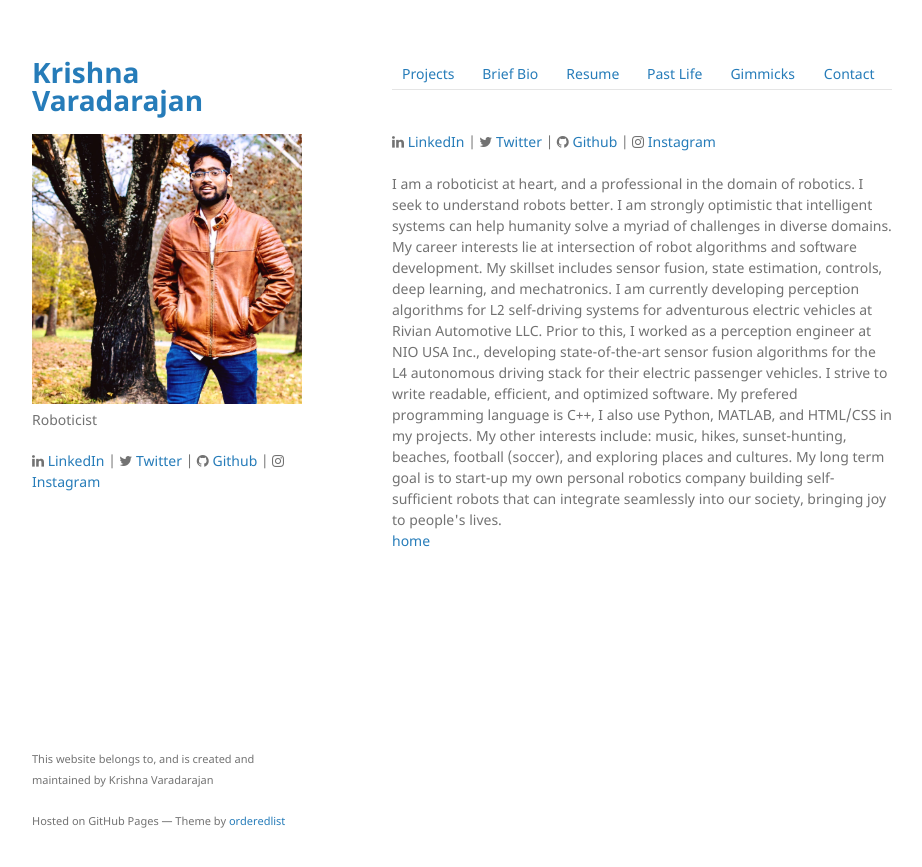
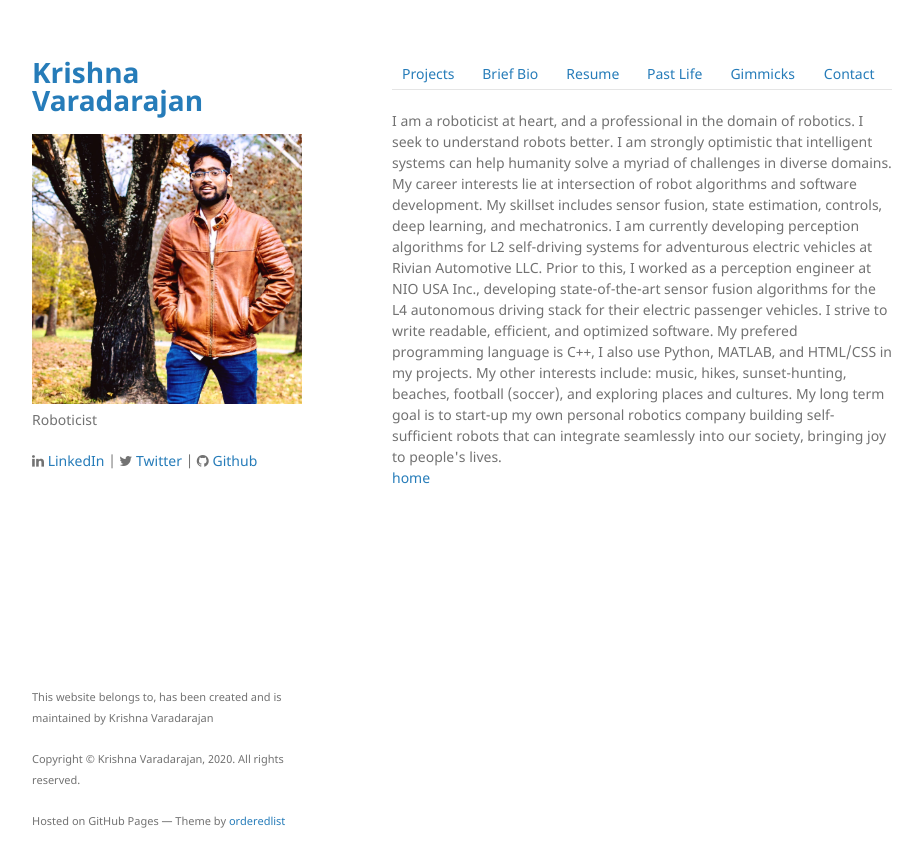
Before and after one commit to iamvarada/iamvarada.github.io, a Jekyll site: the page built from index.md, in a window 1280 px wide. Shown: the top 867 px of the page, without its empty margins (178-1100 px from the left). Built offline with Jekyll 4.4.1, drawn with Linux system fonts in a browser that asks for light colours.

Commit message:
Removed, social media links from about page, removed instagram link, added copyright info.

```diff
--- a/_layouts/default.html
+++ b/_layouts/default.html
@@ -26,10 +26,11 @@
         <p class="view"><a href="{{ site.github.repository_url }}">View the Project on GitHub <small>{{ site.github.repository_nwo }}</small></a></p>
         {% endif %}
 
+        <!-- Social media links -->
+
         <i class="fa fa-linkedin"></i> <a href="https://www.linkedin.com/in/kvarada/">LinkedIn</a> |
         <i class="fa fa-twitter"></i> <a href="https://twitter.com/kvarada11">Twitter</a> |
-        <i class="fa fa-github"></i> <a href="https://github.com/iamvarada/">Github</a> |
-        <i class="fa fa-instagram"></i> <a href="https://www.instagram.com/iamvarada/">Instagram</a>
+        <i class="fa fa-github"></i> <a href="https://github.com/iamvarada/">Github</a>
 
         {% if site.show_downloads %}
         <ul class="downloads">
@@ -45,7 +46,8 @@
 
       </section>
       <footer>
-        <p><small>This website belongs to, and is created and maintained by Krishna Varadarajan</small></p>
+        <p><small>This website belongs to, has been created and is maintained by Krishna Varadarajan</small></p>
+        <p><small> Copyright © Krishna Varadarajan, 2020. All rights reserved. </small></p>
         <p><small>Hosted on GitHub Pages &mdash; Theme by <a href="https://github.com/orderedlist">orderedlist</a></small></p>
       </footer>
     </div>
--- a/index.md
+++ b/index.md
@@ -17,18 +17,6 @@ layout: default
 
 <body>
 
-<!-- Add necessary links  -->
-
-<br>
-
-<i class="fa fa-linkedin"></i> <a href="https://www.linkedin.com/in/kvarada/">LinkedIn</a> |
-<i class="fa fa-twitter"></i> <a href="https://twitter.com/kvarada11">Twitter</a> |
-<i class="fa fa-github"></i> <a href="https://github.com/iamvarada/">Github</a> |
-<i class="fa fa-instagram"></i> <a href="https://www.instagram.com/iamvarada/">Instagram</a>
-
-<br>
-<br>
-
 <!-- Content -->
 
 I am a roboticist at heart, and a professional in the domain of robotics. I seek to understand robots better. I am strongly optimistic that intelligent systems can help humanity solve a myriad of challenges in diverse domains. My career interests lie at intersection of robot algorithms and software development. My skillset includes sensor fusion, state estimation, controls, deep learning, and mechatronics.
```
